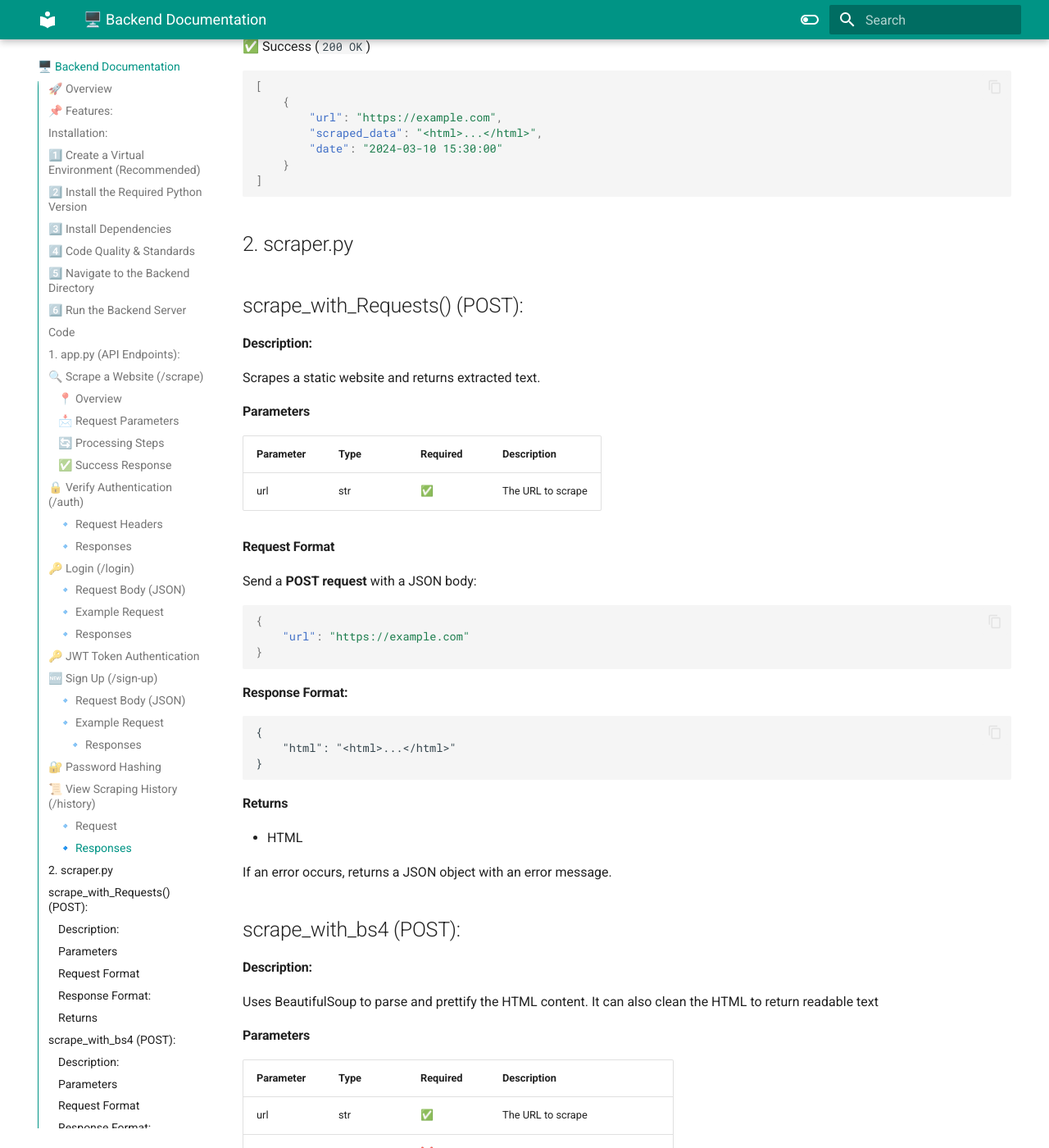
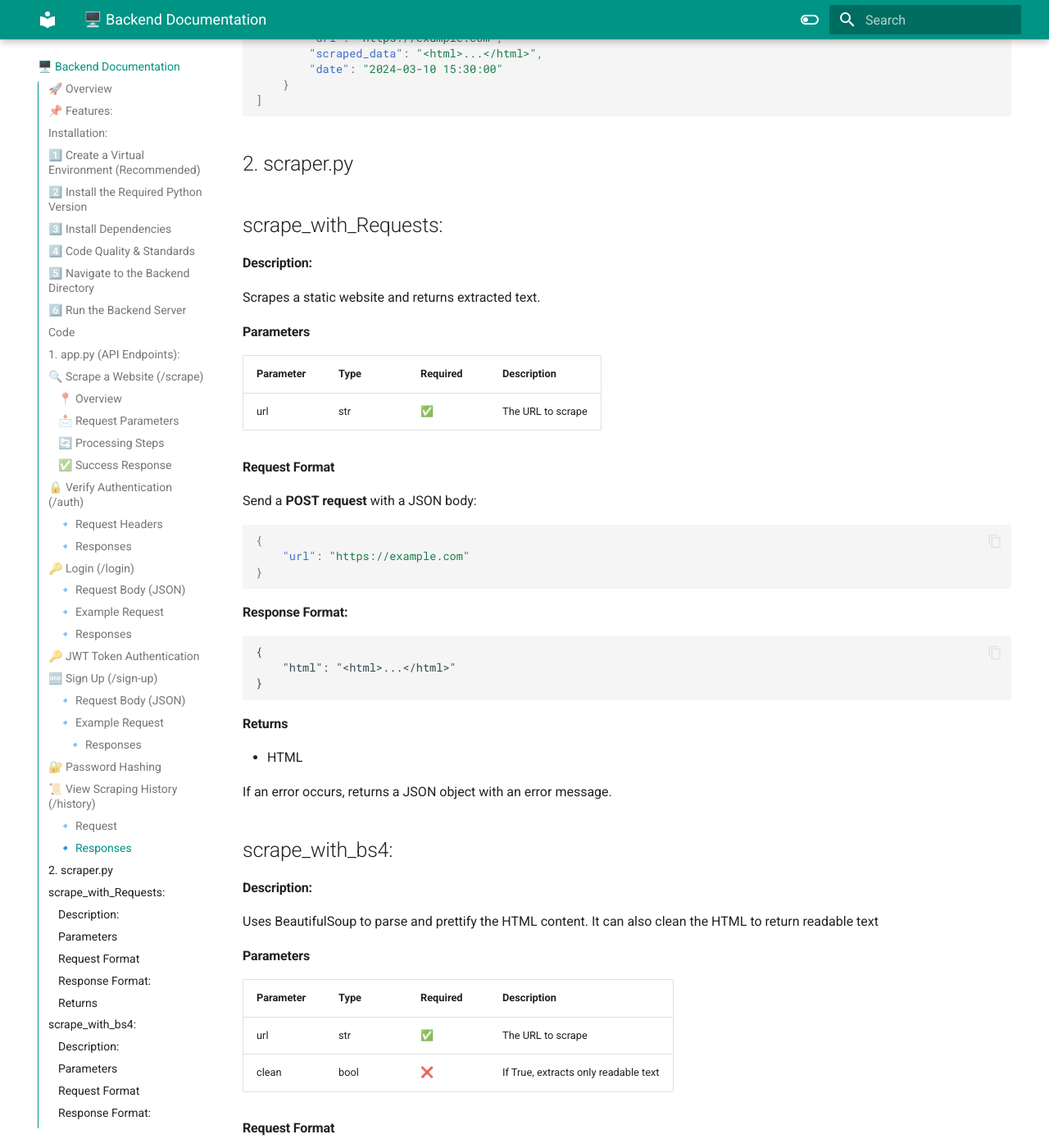
Before and after one commit to mtug812/data-scraping-application, an MkDocs documentation site: the page built from docs/docs/Backend.md, in a window 1280 px wide and 1400 px high, scrolled down 9241 px. Shown: the whole window at 82% size. Built offline with MkDocs 1.6.1 and Material for MkDocs 9.7.7, drawn with Linux system fonts in a browser that asks for light colours; some of the changed text lies outside the part shown.

Commit message:
documentation changes

````diff
--- a/docs/docs/Backend.md
+++ b/docs/docs/Backend.md
@@ -21,10 +21,6 @@
 
 
 ## Installation:
-To run the backend locally:
-```bash
-python app.py
-```
 This guide will walk you through setting up and running the backend of the project.
 
 ## 1️⃣ Create a Virtual Environment (Recommended)
@@ -374,7 +370,7 @@
 
 ## 2. scraper.py
 
-## scrape_with_Requests() (POST):
+## scrape_with_Requests:
 
 #### **Description:**
 Scrapes a static website and returns extracted text.
@@ -402,7 +398,7 @@
 
 If an error occurs, returns a JSON object with an error message.
 
-## scrape_with_bs4 (POST):
+## scrape_with_bs4:
 
 #### **Description:**
 Uses BeautifulSoup to parse and prettify the HTML content. It can also clean the HTML to return readable text
@@ -432,7 +428,7 @@
 - Readable formatted text if clean=True
 - Returns an error message if scraping fails.
 
-## scrape_with_bs4 (POST):
+## scrape_with_selenium :
 #### **Description:**
 Uses Selenium WebDriver to scrape dynamic web pages that rely on JavaScript execution. It can also clean the HTML to return readable text
 
````
